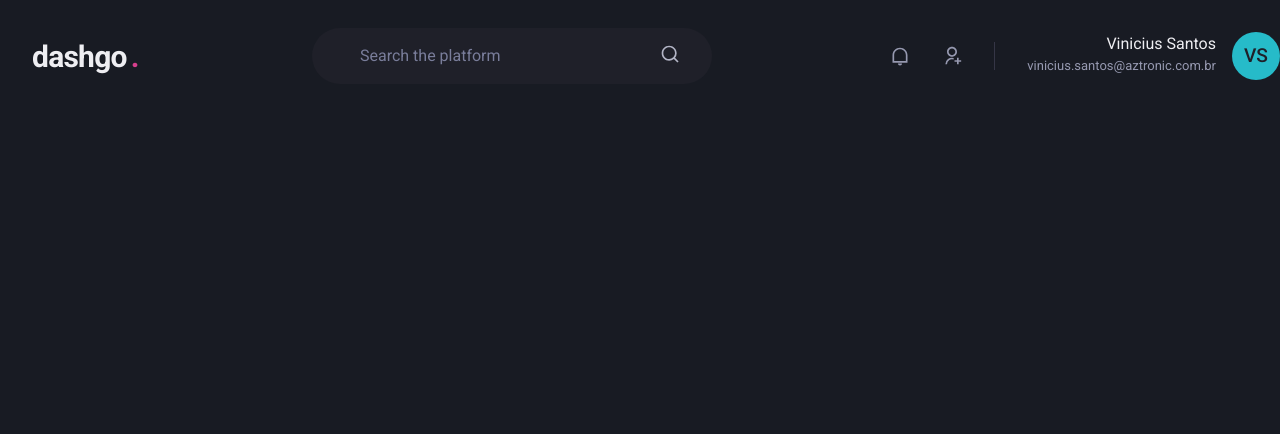
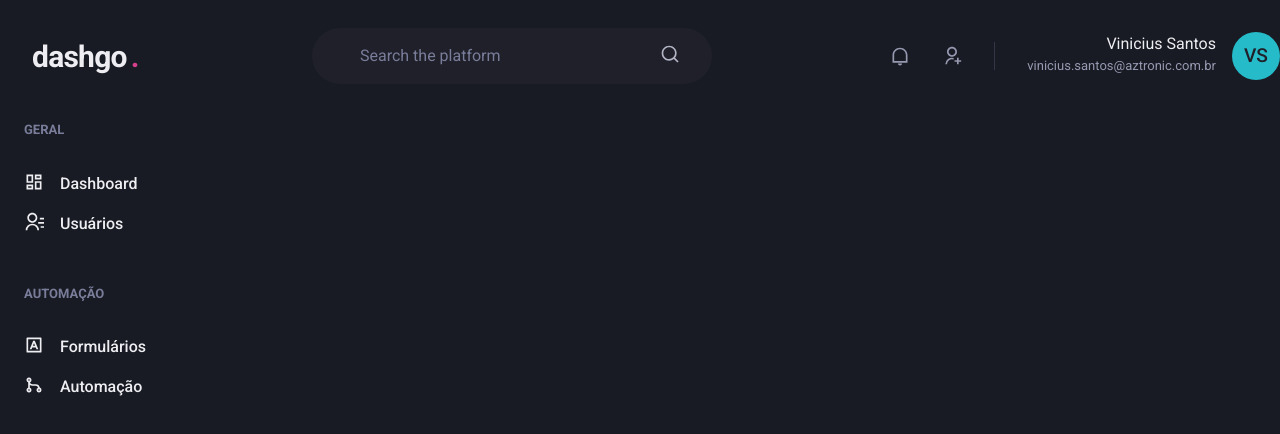
Before and after one commit to vini-cius/dashgo, a Next.js app: page /dashboard in a window 1280 px wide. Shown: the top 434 px of the page. Built offline with nearby package versions, Linux system fonts and the light colour scheme.

Commit message:
Componente: Sidebar

```diff
--- /dev/null
+++ b/src/components/Sidebar.tsx
@@ -0,0 +1,40 @@
+import { Box, Text, Stack, Icon, Link } from "@chakra-ui/react";
+import { RiContactsLine, RiDashboardLine, RiGitMergeLine, RiInputMethodLine } from "react-icons/ri";
+
+export function Sidebar() {
+  return (
+    <Box as="aside" w="64" mr="8">
+      <Stack spacing="12" align="flex-start">
+        <Box>
+          <Text fontWeight="bold" color="gray.400" fontSize="small">GERAL</Text>
+          <Stack spacing="4" mt="8" align="stretch">
+            <Link display="flex" align="center">
+              <Icon as={RiDashboardLine} fontSize="20" />
+              <Text ml="4" fontWeight="medium">Dashboard</Text>
+            </Link>
+
+            <Link display="flex" align="center">
+              <Icon as={RiContactsLine} fontSize="20" />
+              <Text ml="4" fontWeight="medium">Usuários</Text>
+            </Link>
+          </Stack>
+        </Box>
+
+        <Box>
+          <Text fontWeight="bold" color="gray.400" fontSize="small">AUTOMAÇÃO</Text>
+          <Stack spacing="4" mt="8" align="stretch">
+            <Link display="flex" align="center">
+              <Icon as={RiInputMethodLine} fontSize="20" />
+              <Text ml="4" fontWeight="medium">Formulários</Text>
+            </Link>
+
+            <Link display="flex" align="center">
+              <Icon as={RiGitMergeLine} fontSize="20" />
+              <Text ml="4" fontWeight="medium">Automação</Text>
+            </Link>
+          </Stack>
+        </Box>
+      </Stack>
+    </Box>
+  )
+}
--- a/src/pages/dashboard.tsx
+++ b/src/pages/dashboard.tsx
@@ -1,7 +1,21 @@
+import { Flex } from "@chakra-ui/react";
 import { Header } from "../components/Header";
+import { Sidebar } from "../components/Sidebar";
 
 export default function Dashboard() {
   return (
-    <Header />
+    <Flex direction="column" h="100vh">
+      <Header />
+
+      <Flex
+        w="100%"
+        my="6"
+        maxWidth={1480}
+        mx="auto"
+        px="6"
+      >
+        <Sidebar />
+      </Flex>
+    </Flex>
   );
 }
```
